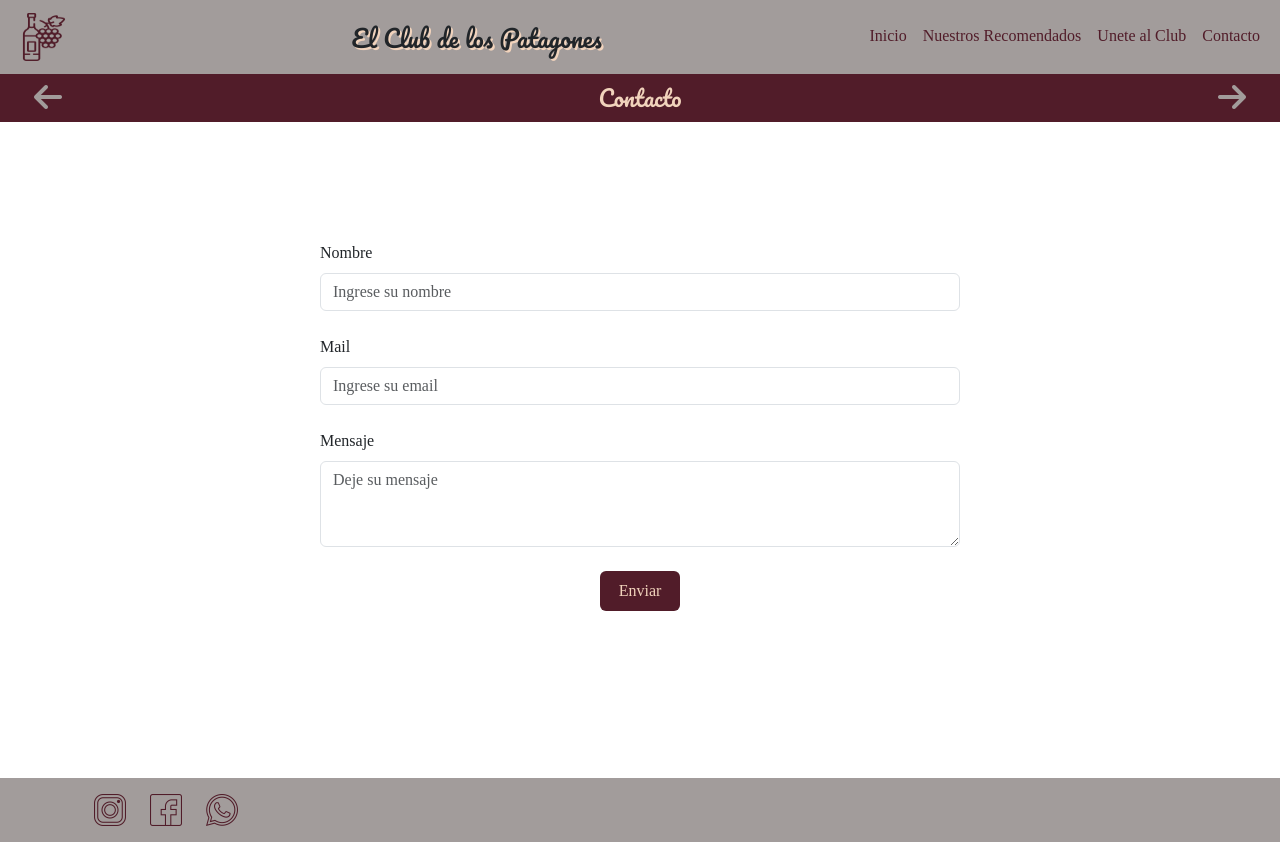
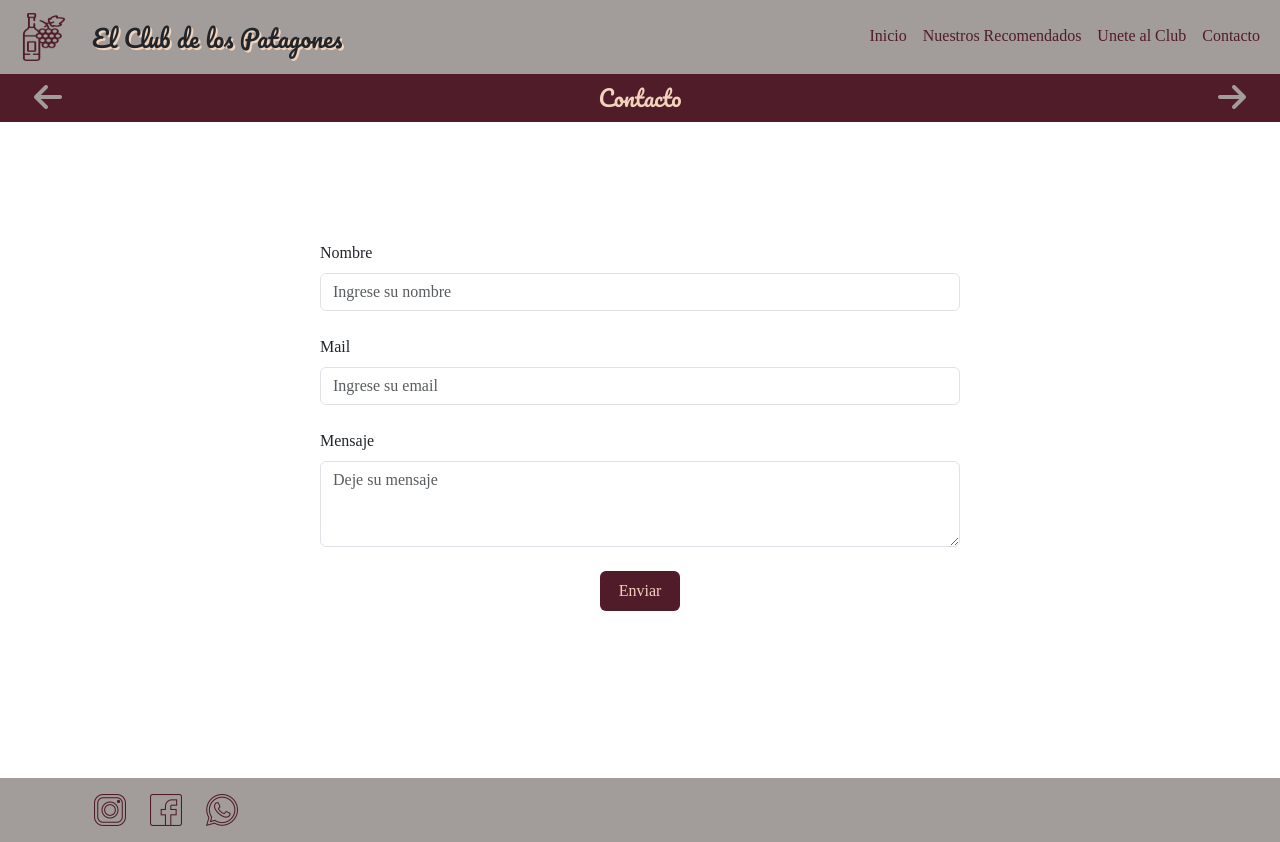
Before and after one commit to zeo-return-null/Mindhub-Tp-Vinoteca, a website: page pages/contact.html in a window 1280 px wide. Drawn offline with nearby package versions, Linux system fonts and the light colour scheme; no server answers; a web font is replaced by a local one.

Commit message:
fix: navbar styles

```diff
--- a/pages/contact.html
+++ b/pages/contact.html
@@ -32,13 +32,15 @@
     <header class="header bg-container">
       <nav class="navbar navbar-expand-lg bg-body-tertiary">
         <div class="container-fluid">
+          <div class="d-flex">
             <a class="navbar-brand" href="../index.html"
               ><img
                 src="../assets/img/Logos/wine-bottle.png"
                 class="logo"
                 alt="logo del Club Los Patagones"
             /></a>
-          <h2 class="title">El Club de los Patagones</h2>
+            <h2 class="title align-self-center">El Club de los Patagones</h2>
+          </div>
           <button
             class="navbar-toggler"
             type="button"
```
Also changed, not shown: pages/details.html (+3 -1 lines), pages/members.html (+3 -1 lines). Lines whose indentation alone changed are shown as unchanged.
